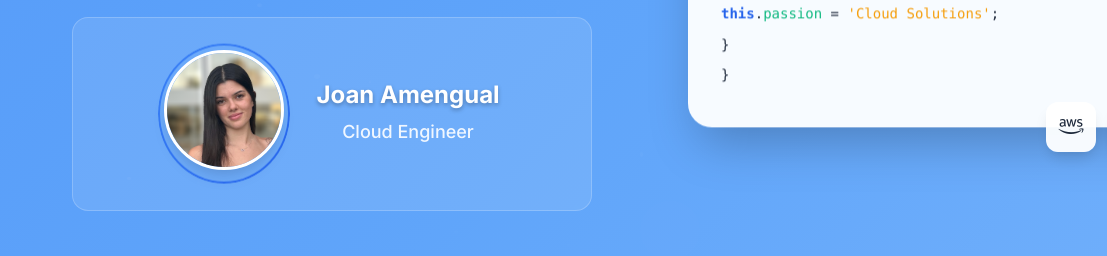
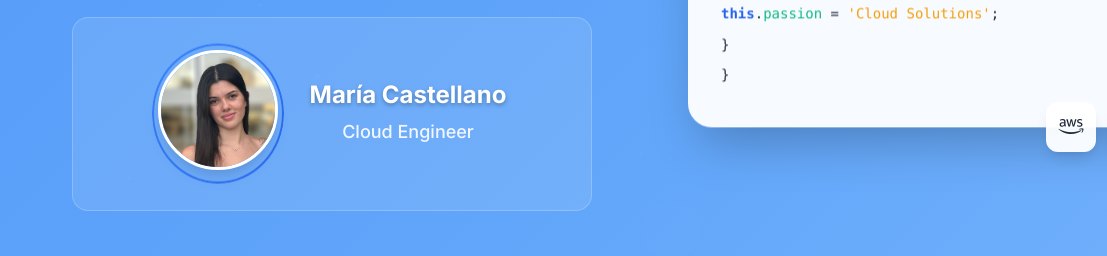
Before and after one commit to mariacastb/portfolio, a plain HTML site: page index.html in a window 1280 px wide. Shown: the part 491-747 px from the top of the page, 0-1107 px from the left. Drawn offline with Linux system fonts and the light colour scheme.

Commit message:
Foto perfil y nombre

```diff
--- a/index.html
+++ b/index.html
@@ -42,7 +42,7 @@
                         <div class="profile-border"></div>
                     </div>
                     <div class="profile-info">
-                        <h2 class="profile-name">Joan Amengual</h2>
+                        <h2 class="profile-name">María Castellano</h2>
                         <p class="profile-title">Cloud Engineer</p>
                     </div>
                 </div>
```
